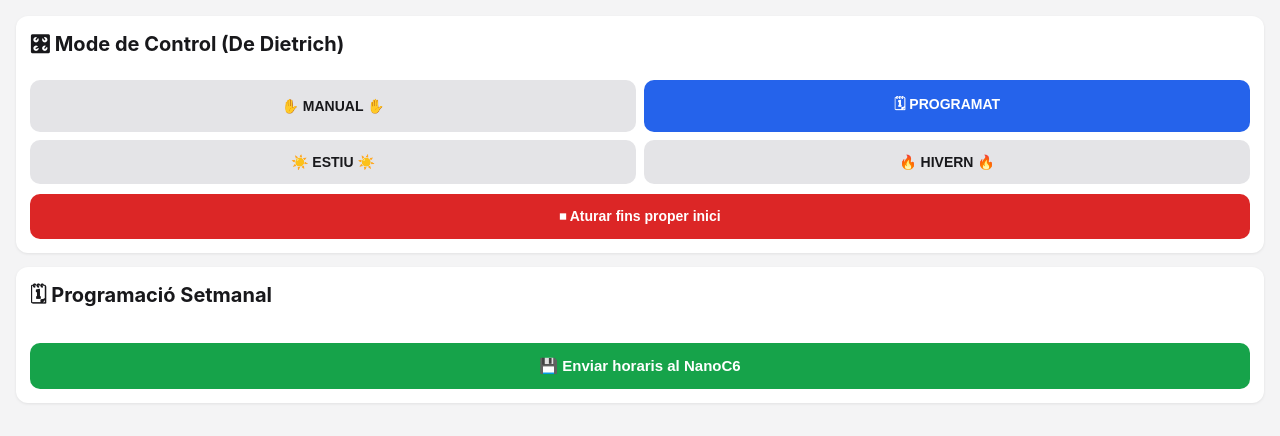
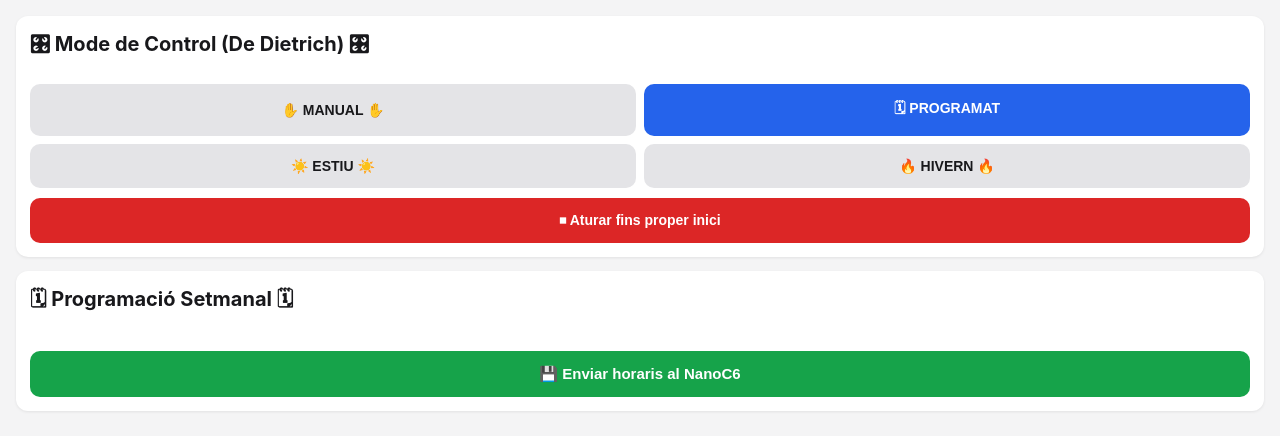
Before and after one commit to Ctesifone/Calera-app, a plain HTML site: page index.html in a window 1280 px wide. Drawn offline with Linux system fonts and the light colour scheme; a script that the page names is missing.

Commit message:
Update index.html

```diff
--- a/index.html
+++ b/index.html
@@ -17,7 +17,7 @@
       border-radius: 12px; padding: 14px; margin-bottom: 14px;
       box-shadow: 0 1px 3px rgba(0,0,0,0.08);
     }
-    h2 { margin: 0 0 16px 0; font-size: 20px; }
+    h2 { margin: 0 0 20px 0; font-size: 20px; }
     .modes { display: grid; grid-template-columns: 1fr 1fr; gap: 8px; }
     button {
       border: none; border-radius: 10px; padding: 14px; font-size: 14px;
@@ -45,7 +45,7 @@
 <body>
 
   <div class="card">
-    <h2>🎛 Mode de Control (De Dietrich)</h2>
+    <h2>🎛 Mode de Control (De Dietrich) 🎛</h2>
     <div class="modes">
       <button class="secondary" onclick="sendMode('MANUAL')">✋ MANUAL ✋</button>
       <button onclick="sendMode('SCHEDULE')">🗓 PROGRAMAT</button>
@@ -56,7 +56,7 @@
   </div>
 
   <div class="card">
-    <h2>🗓 Programació Setmanal</h2>
+    <h2>🗓 Programació Setmanal 🗓</h2>
     <div id="week-list"></div>
     <button class="save" onclick="saveWeek()">💾 Enviar horaris al NanoC6</button>
   </div>
```
